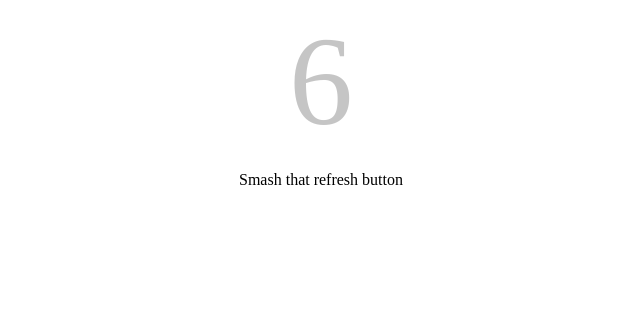
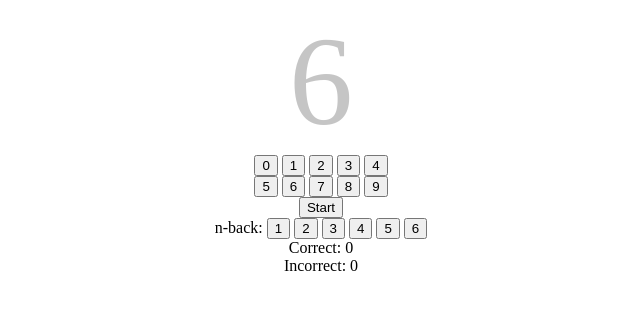
Before and after one commit to cbtaylor/nback, a plain HTML site: page index.html in a window 1280 px wide. Shown: the whole page, without its empty margins (319-959 px from the left). Drawn offline with Linux system fonts and the light colour scheme.

Commit message:
Update index.html
full script

```diff
--- a/index.html
+++ b/index.html
@@ -4,14 +4,53 @@
 <head>
   <meta charset="utf-8">
   <meta name="viewport" content="width=device-width">
-  <title>Countdown</title>
+  <title>nback</title>
   <link href="style.css" rel="stylesheet" type="text/css" />
 </head>
 
 <body>
-  <div id="number">10</div>
-<p>Smash that refresh button</p>
+  <div id="nbackDisplay"><span id="digits"></span>
+  </div>
+  <div id="number"></div>
+  <div id="correct"></div>
+
+  <div class="keypad">
+    <div class="row">
+      <button class="key" onclick="checkNum(0)">0</button>
+      <button class="key" onclick="checkNum(1)">1</button>
+      <button class="key" onclick="checkNum(2)">2</button>
+      <button class="key" onclick="checkNum(3)">3</button>
+      <button class="key" onclick="checkNum(4)">4</button>
+    </div>
+    <div class="row">
+      <button class="key" onclick="checkNum(5)">5</button>
+      <button class="key" onclick="checkNum(6)">6</button>
+      <button class="key" onclick="checkNum(7)">7</button>
+      <button class="key" onclick="checkNum(8)">8</button>
+      <button class="key" onclick="checkNum(9)">9</button>
+    </div>
+    <div class="row">
+
+    </div>
+  </div>
+
+  <div id="startArea">
+    <button class="start" onclick="countdown()">Start</button>
+  </div>
+  <div id="nback">
+    n-back:
+    <button class="setn" onclick="set_n(1)">1</button>
+    <button class="setn" onclick="set_n(2)">2</button>
+    <button class="setn" onclick="set_n(3)">3</button>
+    <button class="setn" onclick="set_n(4)">4</button>
+    <button class="setn" onclick="set_n(5)">5</button>
+    <button class="setn" onclick="set_n(6)">6</button>
+  </div>
+
+  <div id="score">
+    Correct: <span id="numcorrect">0</span><br>
+    Incorrect: <span id="numincorrect">0</span>
+  </div>
   <script src="script.js"></script>
 </body>
-
 </html>
```
